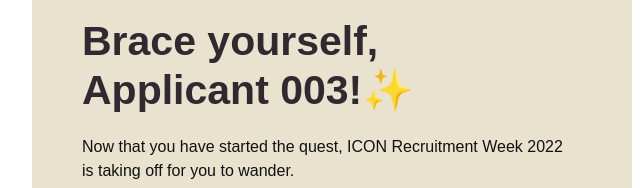
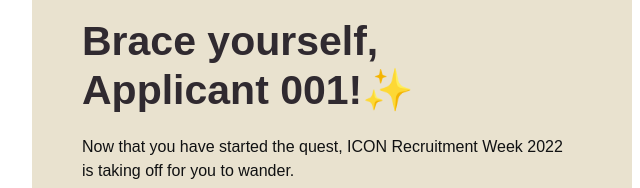
Before and after one commit to icon-recruitment-2022/applicant-1-orientation-and-on-the-spot-test-schedule, a plain HTML site: page index.html in a window 1280 px wide. Shown: the part 448-636 px from the top of the page, 308-948 px from the left. Drawn offline with Linux system fonts and the light colour scheme.

Commit message:
corrected applicant number

```diff
--- a/index.html
+++ b/index.html
@@ -93,7 +93,7 @@
 <table border="0" cellpadding="0" cellspacing="0" class="heading_block block-2" role="presentation" style="mso-table-lspace: 0pt; mso-table-rspace: 0pt;" width="100%">
 <tr>
 <td class="pad" style="padding-bottom:10px;padding-left:50px;padding-right:60px;text-align:center;width:100%;">
-<h1 style="margin: 0; color: #302a30; direction: ltr; font-family: Arial, Helvetica Neue, Helvetica, sans-serif; font-size: 41px; font-weight: 700; letter-spacing: normal; line-height: 120%; text-align: left; margin-top: 0; margin-bottom: 0;"><strong>Brace yourself, Applicant 003!</strong><strong>✨</strong></h1>
+<h1 style="margin: 0; color: #302a30; direction: ltr; font-family: Arial, Helvetica Neue, Helvetica, sans-serif; font-size: 41px; font-weight: 700; letter-spacing: normal; line-height: 120%; text-align: left; margin-top: 0; margin-bottom: 0;"><strong>Brace yourself, Applicant 001!</strong><strong>✨</strong></h1>
 </td>
 </tr>
 </table>
```
